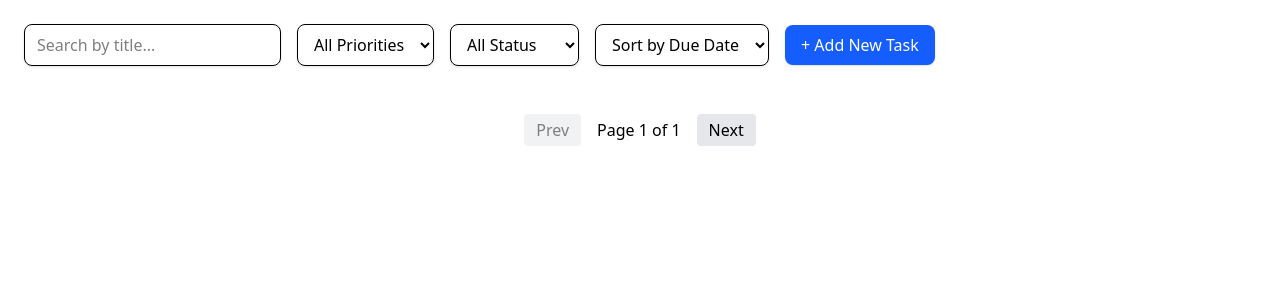
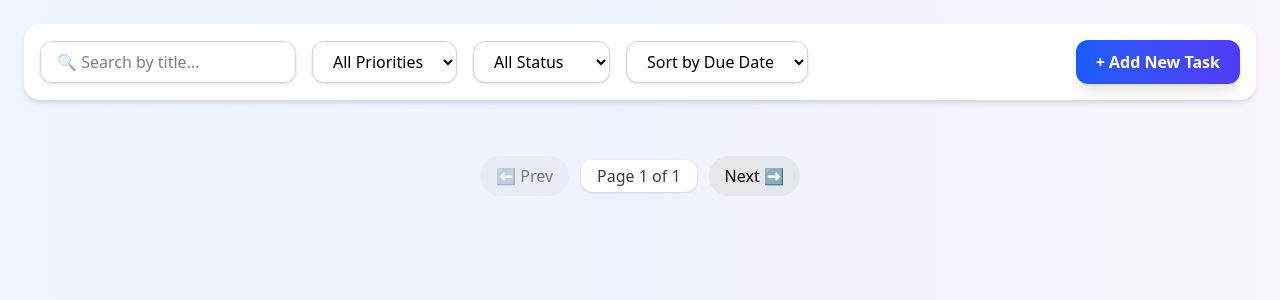
Before and after one commit to zumra2002/Task-Management-Project-Frontend, a React (Vite) app: page /list in a window 1280 px wide. Shown: the top 300 px of the page. Built offline with nearby package versions, Linux system fonts and the light colour scheme.

Commit message:
update task list page

```diff
--- a/src/pages/TaskList.jsx
+++ b/src/pages/TaskList.jsx
@@ -41,26 +41,22 @@ export default function TaskList() {
   useEffect(() => {
     let data = [...tasks];
 
-    // Search
     if (search.trim()) {
       data = data.filter((t) =>
         t.title.toLowerCase().includes(search.toLowerCase())
       );
     }
 
-    // Filter by priority
     if (priorityFilter !== "All") {
       data = data.filter((t) => t.priority === priorityFilter);
     }
 
-    // Filter by status
     if (statusFilter !== "All") {
       data = data.filter((t) =>
         statusFilter === "Completed" ? t.isCompleted : !t.isCompleted
       );
     }
 
-    // Sorting
     if (sortBy === "due_date") {
       data.sort((a, b) => new Date(a.due_date) - new Date(b.due_date));
     } else if (sortBy === "priority") {
@@ -102,21 +98,21 @@ export default function TaskList() {
   };
 
   return (
-    <div className="p-6">
+    <div className="min-h-screen bg-gradient-to-r from-blue-50 via-indigo-50 to-purple-50 p-6">
       {/* Controls */}
-      <div className="flex flex-wrap gap-4 items-center mb-6">
+      <div className="flex flex-wrap gap-4 items-center mb-6 bg-white p-4 rounded-2xl shadow-md">
         <input
           type="text"
-          placeholder="Search by title..."
+          placeholder="🔍 Search by title..."
           value={search}
           onChange={(e) => setSearch(e.target.value)}
-          className="px-3 py-2 border rounded-lg shadow-sm focus:ring focus:ring-blue-300 outline-none"
+          className="px-4 py-2 border border-gray-300 rounded-xl shadow-sm focus:ring-2 focus:ring-blue-400 outline-none w-64"
         />
 
         <select
           value={priorityFilter}
           onChange={(e) => setPriorityFilter(e.target.value)}
-          className="px-3 py-2 border rounded-lg shadow-sm"
+          className="px-4 py-2 border border-gray-300 rounded-xl shadow-sm bg-white focus:ring-2 focus:ring-indigo-400"
         >
           <option value="All">All Priorities</option>
           <option value="High">High</option>
@@ -127,7 +123,7 @@ export default function TaskList() {
         <select
           value={statusFilter}
           onChange={(e) => setStatusFilter(e.target.value)}
-          className="px-3 py-2 border rounded-lg shadow-sm"
+          className="px-4 py-2 border border-gray-300 rounded-xl shadow-sm bg-white focus:ring-2 focus:ring-indigo-400"
         >
           <option value="All">All Status</option>
           <option value="Completed">Completed</option>
@@ -137,14 +133,14 @@ export default function TaskList() {
         <select
           value={sortBy}
           onChange={(e) => setSortBy(e.target.value)}
-          className="px-3 py-2 border rounded-lg shadow-sm"
+          className="px-4 py-2 border border-gray-300 rounded-xl shadow-sm bg-white focus:ring-2 focus:ring-indigo-400"
         >
           <option value="due_date">Sort by Due Date</option>
           <option value="priority">Sort by Priority</option>
         </select>
 
-        <Link to="/AddTask">
-          <button className="ml-auto px-4 py-2 bg-blue-600 text-white rounded-lg shadow hover:bg-blue-700 transition">
+        <Link to="/AddTask" className="ml-auto">
+          <button className="px-5 py-2.5 bg-gradient-to-r from-blue-600 to-indigo-600 text-white font-semibold rounded-xl shadow-lg hover:scale-105 hover:shadow-xl transition transform">
             + Add New Task
           </button>
         </Link>
@@ -152,9 +148,9 @@ export default function TaskList() {
 
       {/* Edit Task Modal */}
       {editingTask && (
-        <div className="fixed inset-0 flex items-center justify-center bg-black bg-opacity-50 z-50">
-          <div className="bg-white rounded-2xl shadow-lg p-6 w-full max-w-md">
-            <h2 className="text-xl font-bold mb-4">Edit Task</h2>
+        <div className="fixed inset-0 flex items-center justify-center bg-black bg-opacity-40 backdrop-blur-sm z-50">
+          <div className="bg-white rounded-3xl shadow-2xl p-8 w-full max-w-lg animate-fadeIn">
+            <h2 className="text-xl font-bold mb-4">✏️ Edit Task</h2>
 
             <form
               onSubmit={async (e) => {
@@ -185,7 +181,7 @@ export default function TaskList() {
                 onChange={(e) =>
                   setEditingTask({ ...editingTask, title: e.target.value })
                 }
-                className="w-full border rounded-lg px-3 py-2"
+                className="w-full border border-gray-300 rounded-xl px-4 py-2 focus:ring-2 focus:ring-indigo-400 outline-none"
                 placeholder="Title"
                 required
               />
@@ -195,7 +191,7 @@ export default function TaskList() {
                 onChange={(e) =>
                   setEditingTask({ ...editingTask, description: e.target.value })
                 }
-                className="w-full border rounded-lg px-3 py-2"
+                className="w-full border border-gray-300 rounded-xl px-4 py-2 focus:ring-2 focus:ring-indigo-400 outline-none"
                 rows="3"
                 placeholder="Description"
                 required
@@ -207,7 +203,7 @@ export default function TaskList() {
                 onChange={(e) =>
                   setEditingTask({ ...editingTask, due_date: e.target.value })
                 }
-                className="w-full border rounded-lg px-3 py-2"
+                className="w-full border border-gray-300 rounded-xl px-4 py-2 focus:ring-2 focus:ring-indigo-400 outline-none"
                 required
               />
 
@@ -216,7 +212,7 @@ export default function TaskList() {
                 onChange={(e) =>
                   setEditingTask({ ...editingTask, priority: e.target.value })
                 }
-                className="w-full border rounded-lg px-3 py-2"
+                className="w-full border border-gray-300 rounded-xl px-4 py-2 focus:ring-2 focus:ring-indigo-400 outline-none"
               >
                 <option value="High">High</option>
                 <option value="Medium">Medium</option>
@@ -233,23 +229,24 @@ export default function TaskList() {
                       isCompleted: e.target.checked,
                     })
                   }
+                  className="h-4 w-4 text-indigo-600 focus:ring-indigo-500 border-gray-300 rounded"
                 />
-                <span>Mark as Completed</span>
+                <span className="text-gray-700">Mark as Completed</span>
               </div>
 
-              <div className="flex gap-2">
+              <div className="flex gap-3 mt-4">
                 <button
                   type="submit"
-                  className="flex-1 bg-blue-600 text-white py-2 rounded-lg hover:bg-blue-700 transition"
+                  className="flex-1 bg-gradient-to-r from-blue-600 to-indigo-600 text-white py-2.5 rounded-xl font-semibold hover:scale-105 hover:shadow-lg transition"
                 >
-                  Save
+                  💾 Save
                 </button>
                 <button
                   type="button"
                   onClick={closeEditModal}
-                  className="flex-1 bg-gray-300 text-gray-800 py-2 rounded-lg hover:bg-gray-400 transition"
+                  className="flex-1 bg-gray-200 text-gray-800 py-2.5 rounded-xl hover:bg-gray-300 transition"
                 >
-                  Cancel
+                  ❌ Cancel
                 </button>
               </div>
             </form>
@@ -270,23 +267,23 @@ export default function TaskList() {
       </div>
 
       {/* Pagination */}
-      <div className="flex justify-center items-center gap-2 mt-6">
+      <div className="flex justify-center items-center gap-3 mt-8">
         <button
           onClick={() => setCurrentPage((p) => Math.max(p - 1, 1))}
           disabled={currentPage === 1}
-          className="px-3 py-1 bg-gray-200 rounded hover:bg-gray-300 disabled:opacity-50"
+          className="px-4 py-2 bg-gray-200 rounded-full hover:bg-gray-300 disabled:opacity-50 transition"
         >
-          Prev
+          ⬅ Prev
         </button>
-        <span className="px-2">
+        <span className="px-4 py-1 bg-white shadow rounded-xl text-gray-700 font-medium">
           Page {currentPage} of {totalPages || 1}
         </span>
         <button
           onClick={() => setCurrentPage((p) => Math.min(p + 1, totalPages))}
           disabled={currentPage === totalPages}
-          className="px-3 py-1 bg-gray-200 rounded hover:bg-gray-300 disabled:opacity-50"
+          className="px-4 py-2 bg-gray-200 rounded-full hover:bg-gray-300 disabled:opacity-50 transition"
         >
-          Next
+          Next ➡
         </button>
       </div>
     </div>
```
